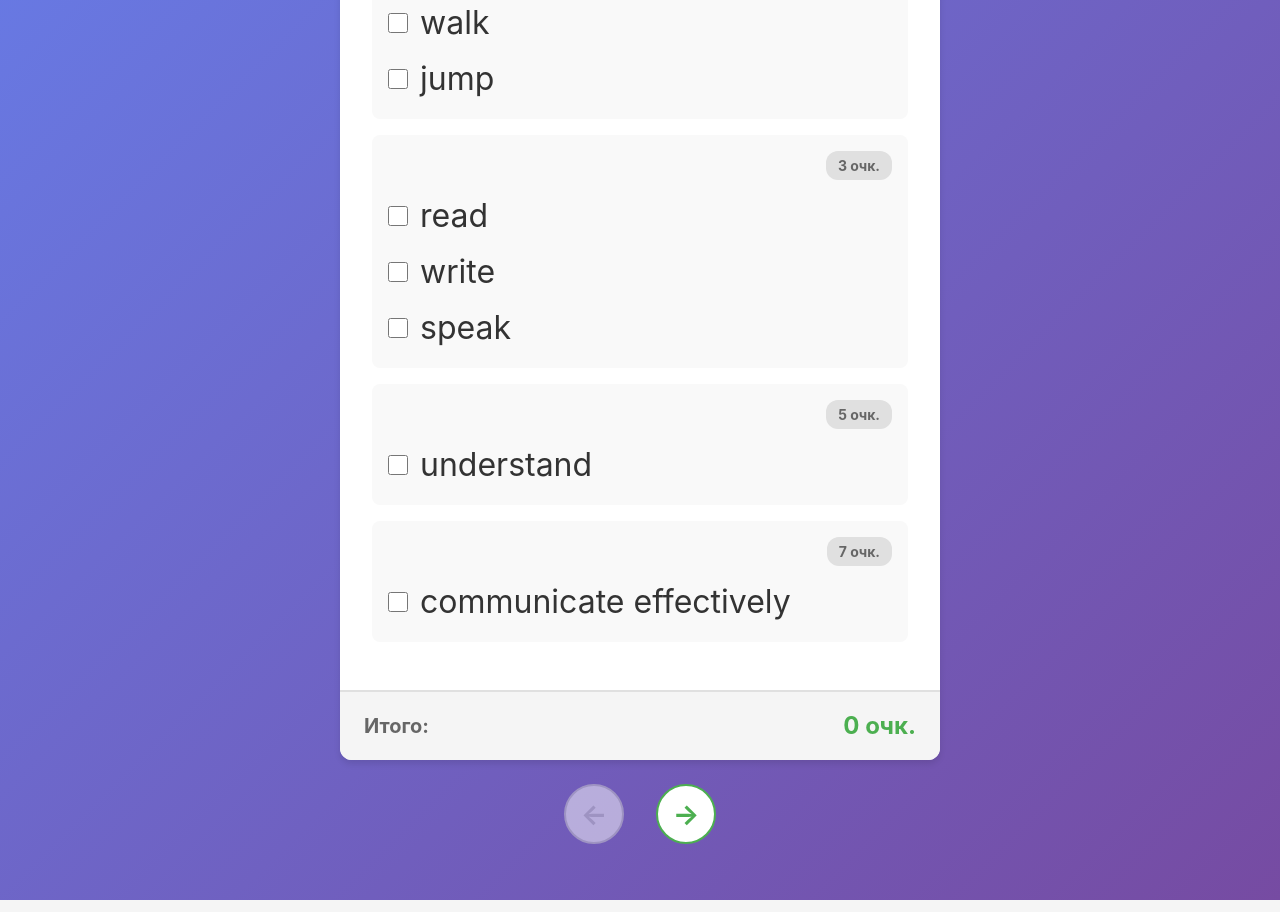
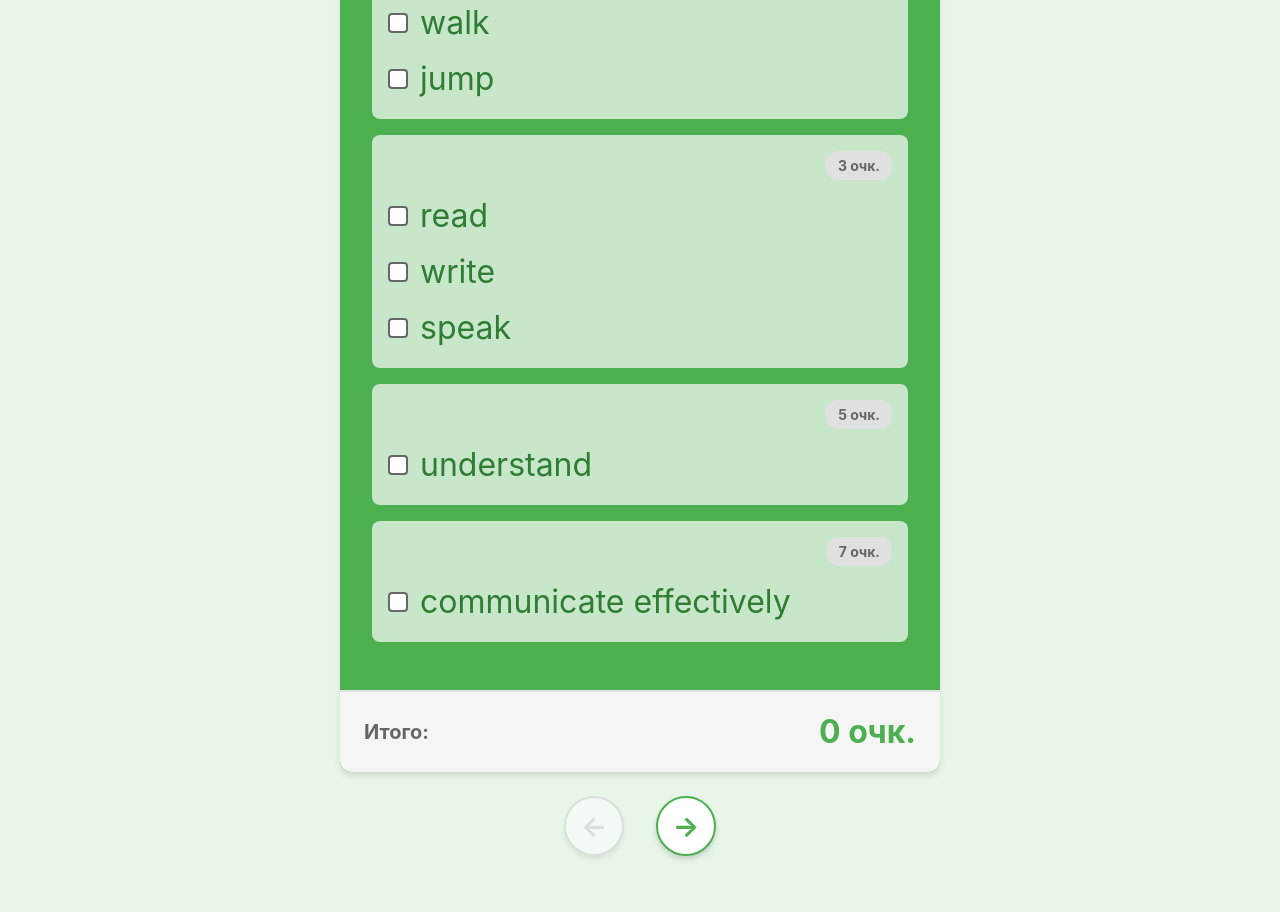
Before and after one commit to Otec-S/pwa-words, a React (Vite) app: page / in a window 1280 px wide. Shown: the part 260-1172 px from the top of the page. Built offline with nearby package versions, Linux system fonts and the light colour scheme.

Commit message:
Refactor styles for improved UI consistency and accessibility

```diff
--- a/src/App.css
+++ b/src/App.css
@@ -2,7 +2,7 @@
   min-height: 100vh;
   display: flex;
   flex-direction: column;
-  background: linear-gradient(135deg, #667eea 0%, #764ba2 100%);
+  background: #e8f5e9;
   padding: 1rem;
 }
 
--- a/src/components/Card/Card.css
+++ b/src/components/Card/Card.css
@@ -1,5 +1,5 @@
 .card {
-  background: white;
+  background: #4caf50;
   border-radius: 12px;
   box-shadow: 0 4px 6px rgba(0, 0, 0, 0.1);
   overflow: hidden;
@@ -12,12 +12,17 @@
 }
 
 .card--expired {
-  background-color: #ff4444;
+  background-color: #d32f2f;
 }
 
 .card--expired .card__content,
 .card--expired .card__score {
-  background-color: rgba(255, 255, 255, 0.9);
+  background-color: transparent;
+}
+
+.card--expired .card__score-label,
+.card--expired .card__score-value {
+  color: white;
 }
 
 .card__content {
@@ -43,7 +48,7 @@
 
 .card__score-value {
   color: #4caf50;
-  font-size: 1.5rem;
+  font-size: 2rem;
 }
 
 /* Animation classes */
--- a/src/components/Navigation/Navigation.css
+++ b/src/components/Navigation/Navigation.css
@@ -21,6 +21,7 @@
   justify-content: center;
   transition: all 0.2s ease;
   user-select: none;
+  box-shadow: 0 4px 6px rgba(0, 0, 0, 0.1), 0 2px 4px rgba(0, 0, 0, 0.06);
 }
 
 .navigation__button:hover:not(:disabled) {
--- a/src/components/Timer/Timer.css
+++ b/src/components/Timer/Timer.css
@@ -13,6 +13,7 @@
   font-variant-numeric: tabular-nums;
   min-width: 5rem;
   text-align: center;
+  color: white;
 }
 
 .timer-button {
@@ -29,6 +30,7 @@
 .timer-button--start {
   background-color: #4caf50;
   color: white;
+  box-shadow: 0 4px 6px rgba(0, 0, 0, 0.1), 0 2px 4px rgba(0, 0, 0, 0.06);
 }
 
 .timer-button--start:hover {
--- a/src/components/WordGroup/WordGroup.css
+++ b/src/components/WordGroup/WordGroup.css
@@ -1,6 +1,6 @@
 .word-group {
   padding: 1rem;
-  background: #f9f9f9;
+  background: #c8e6c9;
   border-radius: 8px;
   margin-bottom: 1rem;
 }
@@ -37,6 +37,28 @@
   height: 1.25rem;
   cursor: pointer;
   flex-shrink: 0;
+  appearance: none;
+  -webkit-appearance: none;
+  background-color: white;
+  border: 2px solid #666;
+  border-radius: 4px;
+  position: relative;
+}
+
+.word-item__checkbox:checked {
+  background-color: white;
+  border-color: #666;
+}
+
+.word-item__checkbox:checked::after {
+  content: '✓';
+  position: absolute;
+  left: 50%;
+  top: 50%;
+  transform: translate(-50%, -50%);
+  color: black;
+  font-size: 1rem;
+  font-weight: bold;
 }
 
 .word-item__label {
@@ -44,11 +66,13 @@
   cursor: pointer;
   user-select: none;
   flex: 1;
+  color: #2e7d32;
 }
 
 .word-item__checkbox:checked + .word-item__label {
   color: #4caf50;
   font-weight: 500;
+  text-decoration: line-through;
 }
 
 @media (max-width: 480px) {
```
